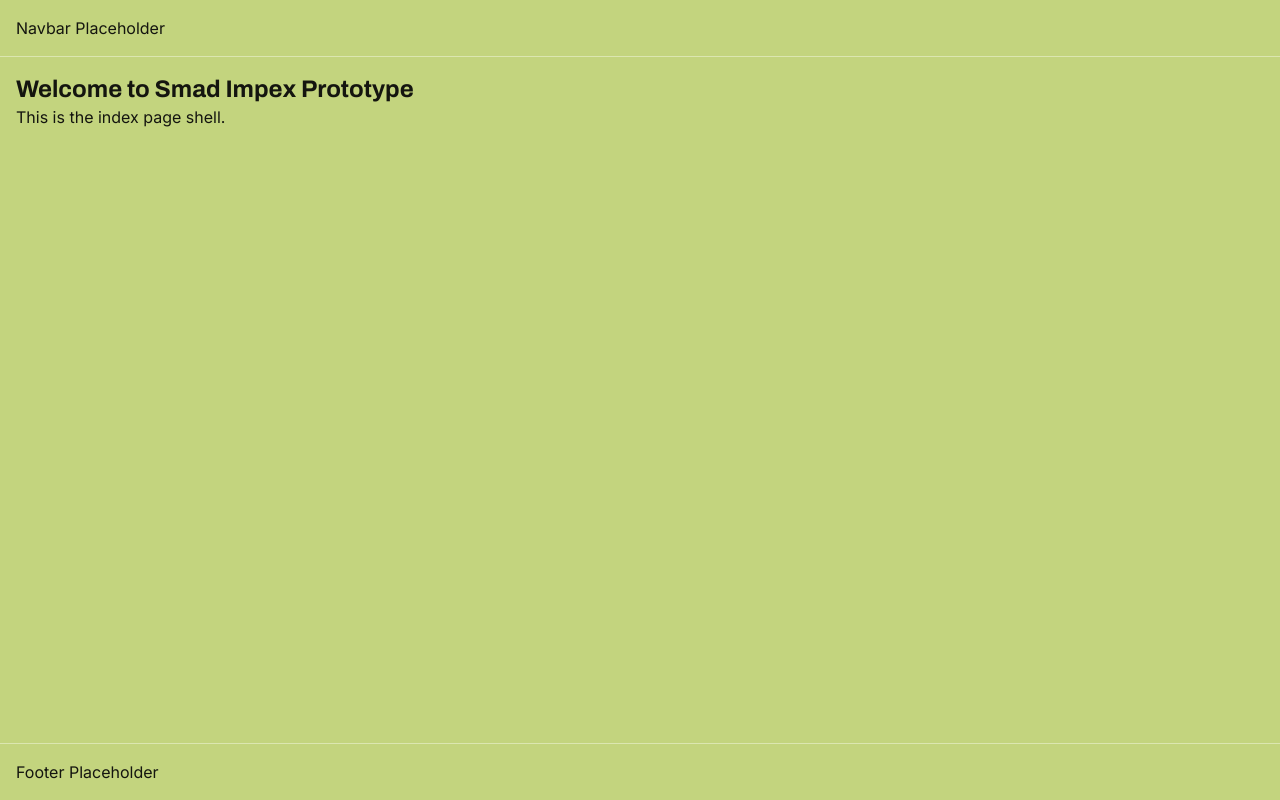
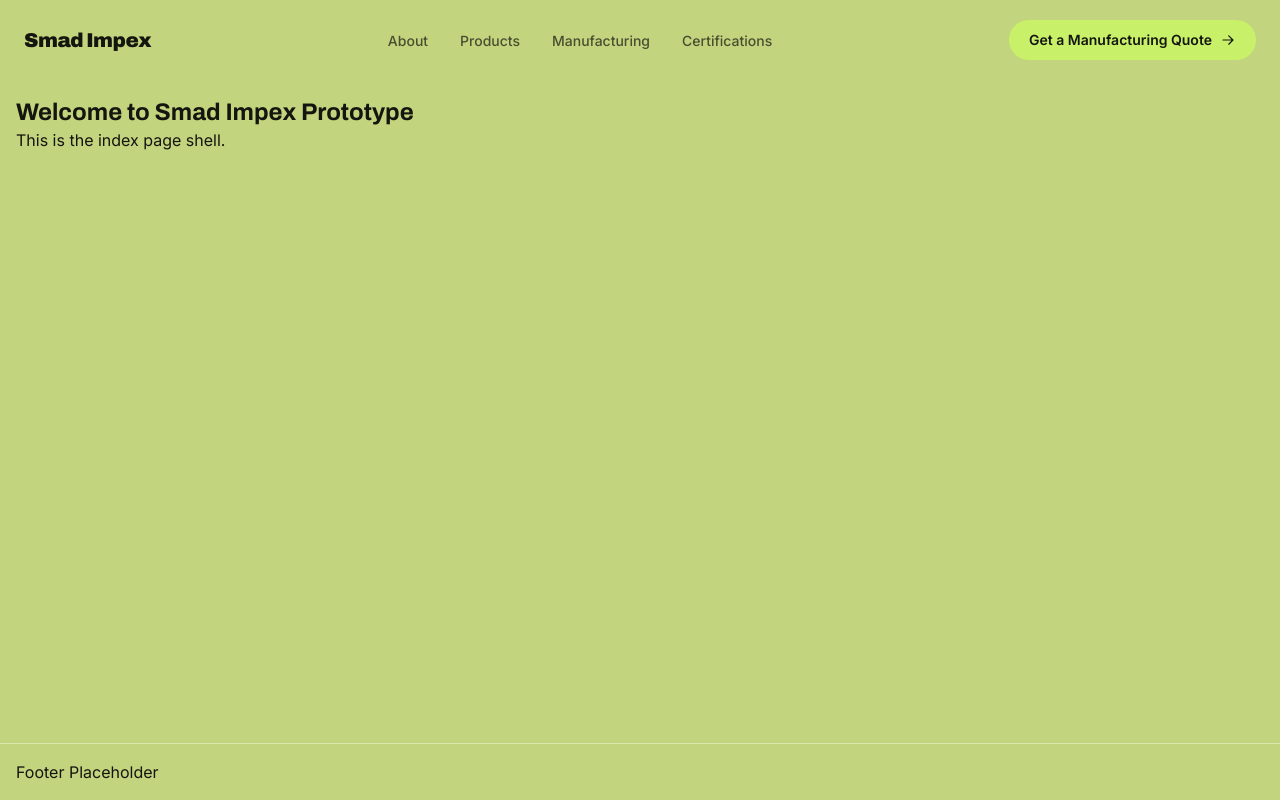
Before and after one commit to MuhammadTahir32/Smad-Impex-prototype, a React (Vite) app: page / in a window 1280 px wide. Built offline with nearby package versions, Linux system fonts and the light colour scheme.

Commit message:
PHase 2 task 1:everything is working as designed:
✅ Archivo bold logo, Inter nav links
✅ Olive-400 background, lime-500 pill CTA
✅ Glassmorphism blur on scroll
✅ Animated hamburger → X on mobile
✅ Full-screen mobile menu with staggered link reveals

```diff
--- /dev/null
+++ b/src/components/layout/Navbar.tsx
@@ -0,0 +1,154 @@
+import { useState, useEffect } from 'react';
+import { content } from '../../data/content';
+
+export default function Navbar() {
+  const [scrolled, setScrolled] = useState(false);
+  const [mobileOpen, setMobileOpen] = useState(false);
+
+  useEffect(() => {
+    const handleScroll = () => setScrolled(window.scrollY > 20);
+    window.addEventListener('scroll', handleScroll, { passive: true });
+    return () => window.removeEventListener('scroll', handleScroll);
+  }, []);
+
+  // Lock body scroll when mobile menu is open
+  useEffect(() => {
+    document.body.style.overflow = mobileOpen ? 'hidden' : '';
+    return () => { document.body.style.overflow = ''; };
+  }, [mobileOpen]);
+
+  return (
+    <nav
+      id="navbar"
+      className={`fixed top-0 left-0 right-0 z-50 transition-all duration-500 ease-out ${
+        scrolled
+          ? 'py-3 bg-olive-400/85 backdrop-blur-xl shadow-[0_1px_0_0_rgba(0,0,0,0.06)]'
+          : 'py-5 bg-transparent'
+      }`}
+    >
+      <div className="mx-auto max-w-7xl px-6 flex items-center justify-between">
+        {/* ── Logo ── */}
+        <a
+          href="#"
+          id="navbar-logo"
+          className="font-display text-xl font-black tracking-tight text-ink-950 transition-transform duration-300 hover:scale-[1.03]"
+        >
+          {content.global.companyName}
+        </a>
+
+        {/* ── Desktop nav links ── */}
+        <ul className="hidden md:flex items-center gap-8">
+          {content.nav.map((link) => (
+            <li key={link.href}>
+              <a
+                href={link.href}
+                className="relative text-sm font-medium text-ink-950/70 transition-colors duration-300 hover:text-ink-950 after:absolute after:bottom-[-4px] after:left-0 after:h-[2px] after:w-0 after:bg-ink-950 after:transition-all after:duration-300 hover:after:w-full"
+              >
+                {link.label}
+              </a>
+            </li>
+          ))}
+        </ul>
+
+        {/* ── Desktop CTA button ── */}
+        <a
+          href="#newsletter"
+          id="navbar-cta"
+          className="hidden md:inline-flex items-center gap-2 rounded-full bg-lime-500 px-5 py-2.5 text-sm font-semibold text-ink-950 transition-all duration-300 hover:bg-ink-950 hover:text-lime-500 hover:shadow-lg hover:shadow-lime-500/20 active:scale-95"
+        >
+          {content.hero.cta}
+          <svg
+            xmlns="http://www.w3.org/2000/svg"
+            viewBox="0 0 20 20"
+            fill="currentColor"
+            className="w-4 h-4 transition-transform duration-300 group-hover:translate-x-0.5"
+          >
+            <path
+              fillRule="evenodd"
+              d="M3 10a.75.75 0 0 1 .75-.75h10.638l-3.96-3.96a.75.75 0 1 1 1.06-1.06l5.25 5.25a.75.75 0 0 1 0 1.06l-5.25 5.25a.75.75 0 1 1-1.06-1.06l3.96-3.96H3.75A.75.75 0 0 1 3 10Z"
+              clipRule="evenodd"
+            />
+          </svg>
+        </a>
+
+        {/* ── Mobile hamburger button ── */}
+        <button
+          id="navbar-mobile-toggle"
+          aria-label="Toggle navigation menu"
+          aria-expanded={mobileOpen}
+          onClick={() => setMobileOpen((prev) => !prev)}
+          className="md:hidden relative z-50 flex flex-col items-center justify-center w-10 h-10 gap-[5px] group"
+        >
+          <span
+            className={`block h-[2px] w-6 bg-ink-950 transition-all duration-300 origin-center ${
+              mobileOpen ? 'rotate-45 translate-y-[7px]' : ''
+            }`}
+          />
+          <span
+            className={`block h-[2px] w-6 bg-ink-950 transition-all duration-300 ${
+              mobileOpen ? 'opacity-0 scale-x-0' : ''
+            }`}
+          />
+          <span
+            className={`block h-[2px] w-6 bg-ink-950 transition-all duration-300 origin-center ${
+              mobileOpen ? '-rotate-45 -translate-y-[7px]' : ''
+            }`}
+          />
+        </button>
+      </div>
+
+      {/* ── Mobile overlay menu ── */}
+      <div
+        id="navbar-mobile-menu"
+        className={`fixed inset-0 z-40 bg-olive-400 transition-all duration-500 ease-[cubic-bezier(0.22,1,0.36,1)] md:hidden flex flex-col items-start justify-center px-10 ${
+          mobileOpen
+            ? 'opacity-100 pointer-events-auto'
+            : 'opacity-0 pointer-events-none'
+        }`}
+      >
+        <ul className="flex flex-col gap-6">
+          {content.nav.map((link, i) => (
+            <li
+              key={link.href}
+              className="overflow-hidden"
+              style={{
+                transitionDelay: mobileOpen ? `${i * 80 + 100}ms` : '0ms',
+              }}
+            >
+              <a
+                href={link.href}
+                onClick={() => setMobileOpen(false)}
+                className={`block font-display text-4xl font-black tracking-tight text-ink-950 transition-all duration-500 ease-out hover:text-lime-500 ${
+                  mobileOpen
+                    ? 'translate-y-0 opacity-100'
+                    : 'translate-y-full opacity-0'
+                }`}
+                style={{
+                  transitionDelay: mobileOpen ? `${i * 80 + 100}ms` : '0ms',
+                }}
+              >
+                {link.label}
+              </a>
+            </li>
+          ))}
+        </ul>
+
+        {/* Mobile CTA */}
+        <a
+          href="#newsletter"
+          onClick={() => setMobileOpen(false)}
+          className={`mt-10 inline-flex items-center gap-2 rounded-full bg-lime-500 px-7 py-3.5 text-base font-semibold text-ink-950 transition-all duration-500 ease-out hover:bg-ink-950 hover:text-lime-500 active:scale-95 ${
+            mobileOpen
+              ? 'translate-y-0 opacity-100'
+              : 'translate-y-8 opacity-0'
+          }`}
+          style={{
+            transitionDelay: mobileOpen ? `${content.nav.length * 80 + 200}ms` : '0ms',
+          }}
+        >
+          {content.hero.cta}
+        </a>
+      </div>
+    </nav>
+  );
+}
--- a/src/routes/__root.tsx
+++ b/src/routes/__root.tsx
@@ -1,10 +1,11 @@
 import { createRootRoute, Outlet } from '@tanstack/react-router'
+import Navbar from '../components/layout/Navbar'
 
 export const Route = createRootRoute({
   component: () => (
     <div className="flex flex-col min-h-screen">
-      <header className="p-4 border-b border-olive-200">Navbar Placeholder</header>
-      <main className="flex-grow">
+      <Navbar />
+      <main className="flex-grow pt-20">
         <Outlet />
       </main>
       <footer className="p-4 border-t border-olive-200">Footer Placeholder</footer>
```
Also changed, not shown: 1 other file (tests, documents, lock files or other folders).
